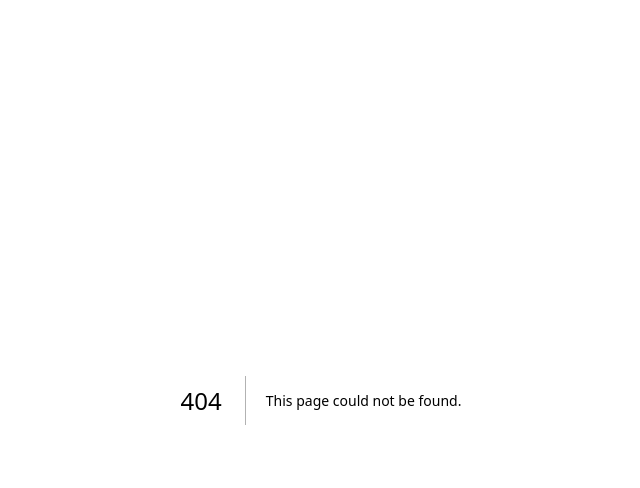
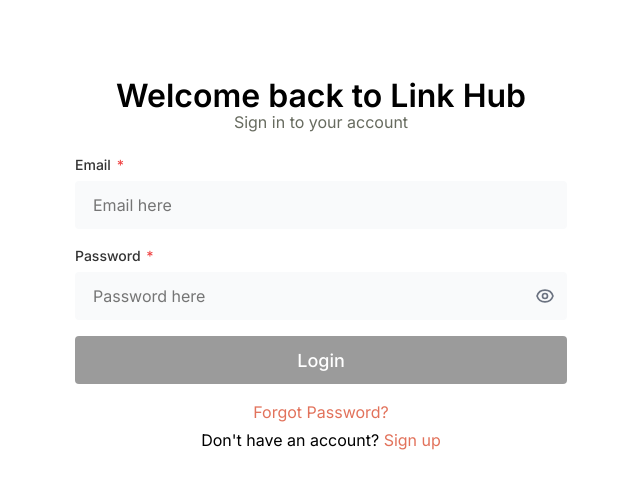
Before and after one commit to AndreRSFC/personal-link-hub, a Next.js app: page /signin in a window 1280 px wide. Before the commit this address had no page. Shown: the top 488 px of the page, without its empty margins (319-959 px from the left). Built offline with nearby package versions, Linux system fonts and the light colour scheme.

Commit message:
feat: add signin and signup route

```diff
--- a/src/app/(public)/dashboard/page.tsx
+++ b/src/app/(protected)/dashboard/page.tsx
@@ -60,6 +60,7 @@ export default function Dashboard() {
       <main className={styled.dashboard__container}>
         <Sidebar />
         <div className={styled.dashboard__content}>
+          {/* qualquer clique abrir um modal do user */}
           <div className={styled.dashboard__user}>
             <UserImage
               src="https://ugc.production.linktr.ee/c848e59a-79c6-4e0a-bcfc-4e6e291b8112_untitled.webp?io=true&size=avatar"
@@ -75,16 +76,20 @@ export default function Dashboard() {
             </div>
           </div>
           <LinksList
+            // biome-ignore lint/suspicious/noExplicitAny: <explanation>
             items={item as any}
+            // biome-ignore lint/suspicious/noExplicitAny: <explanation>
             onItemClick={(item: any) => {
               console.log('Item clicado:', item)
 
               alert(`Clicou em: ${item.title}`)
             }}
+            // biome-ignore lint/suspicious/noExplicitAny: <explanation>
             onReorder={(newItems: any) => {
               console.log('Nova ordem:', newItems)
             }}
           />
+          {/* hover de cada item mostrar icone de editar e abrir um modal geral */}
           <button
             className={styled.addButton}
             onClick={handleAddLink}
--- /dev/null
+++ b/src/app/(public)/signin/page.tsx
@@ -0,0 +1,93 @@
+'use client'
+import { Button } from '@/components/button'
+import { InputField } from '@/components/input'
+import { signIn } from 'next-auth/react'
+import Link from 'next/link'
+import { type ChangeEvent, type FormEvent, useState } from 'react'
+import styles from './signin.module.css'
+
+const SignIn = () => {
+  const [email, setEmail] = useState<string>('')
+  const [password, setPassword] = useState<string>('')
+  const [error, setError] = useState<boolean>(false)
+  const [loading, setLoading] = useState<boolean>(false)
+
+  const handleEmailChange = (e: ChangeEvent<HTMLInputElement>): void => {
+    setEmail(e.target.value)
+  }
+
+  const handlePasswordChange = (e: ChangeEvent<HTMLInputElement>): void => {
+    setPassword(e.target.value)
+  }
+
+  const handleSignIn = async (e: FormEvent): Promise<void> => {
+    e.preventDefault()
+
+    setLoading(true)
+    setError(false)
+
+    try {
+      const result = await signIn('credentials', {
+        email,
+        password,
+        redirect: false,
+      })
+
+      if (result?.error) {
+        setError(true)
+      } else {
+        window.location.href = '/dashboard'
+      }
+    } catch (err) {
+      setError(true)
+    } finally {
+      setLoading(false)
+    }
+  }
+
+  const isButtonDisabled = error || !email || !password
+
+  return (
+    <div className={styles.page}>
+      <main className={styles.page__container}>
+        <div className={styles.page__text}>
+          <h1 className={styles.page__title}>Welcome back to Link Hub</h1>
+          <span className={styles.page__subtitle}>Sign in to your account</span>
+        </div>
+        <form className={styles.page__form} onSubmit={handleSignIn}>
+          <InputField
+            type="email"
+            value={email}
+            placeholder="Email here"
+            label="Email"
+            onChange={handleEmailChange}
+            onError={(hasError: boolean) => setError(hasError)}
+            required
+          />
+
+          <InputField
+            type="password"
+            value={password}
+            placeholder="Password here"
+            label="Password"
+            onChange={handlePasswordChange}
+            onError={(hasError: boolean) => setError(hasError)}
+            required
+          />
+
+          <Button type="submit" disabled={isButtonDisabled} loading={loading}>
+            Login
+          </Button>
+        </form>
+        <div className={styles.page__links}>
+          <Link href="/forgot-password">Forgot Password?</Link>
+          <span>
+            Don't have an account? <Link href="/signup">Sign up</Link>
+          </span>
+        </div>
+      </main>
+    </div>
+  )
+}
+
+export default SignIn
--- /dev/null
+++ b/src/app/(public)/signin/signin.module.css
@@ -0,0 +1,47 @@
+.page {
+  margin-top: 32px;
+  display: flex;
+  align-items: center;
+  justify-content: center;
+  flex-direction: column;
+}
+
+.page__container {
+  max-width: 540px;
+  width: 100%;
+  padding: 24px;
+}
+
+.page__text {
+  display: flex;
+  flex-direction: column;
+  align-items: center;
+  gap: 2px;
+  margin: 24px;
+}
+
+.page__title {
+  font-size: 32px;
+  font-weight: 600;
+  line-height: 1;
+  color: #000;
+}
+
+.page__subtitle {
+  font-size: 16px;
+  line-height: 1;
+  color: #676b5f;
+}
+
+.page__form {
+  width: 100%;
+}
+
+.page__links {
+  display: flex;
+  flex-direction: column;
+  gap: 4px;
+  margin-top: 16px;
+  justify-content: center;
+  align-items: center;
+}
--- /dev/null
+++ b/src/app/(public)/signup/signup.module.css
@@ -0,0 +1,47 @@
+.page {
+  margin-top: 32px;
+  display: flex;
+  align-items: center;
+  justify-content: center;
+  flex-direction: column;
+}
+
+.page__container {
+  max-width: 540px;
+  width: 100%;
+  padding: 24px;
+}
+
+.page__text {
+  display: flex;
+  flex-direction: column;
+  align-items: center;
+  gap: 2px;
+  margin: 24px;
+}
+
+.page__title {
+  font-size: 32px;
+  font-weight: 600;
+  line-height: 1;
+  color: #000;
+}
+
+.page__subtitle {
+  font-size: 16px;
+  line-height: 1;
+  color: #676b5f;
+}
+
+.page__form {
+  width: 100%;
+}
+
+.page__links {
+  display: flex;
+  flex-direction: column;
+  gap: 4px;
+  margin-top: 16px;
+  justify-content: center;
+  align-items: center;
+}
```
Also changed, not shown: src/app/(public)/signup/page.tsx (added, +99 -0 lines), src/app/page.tsx (+24 -115 lines), src/app/(protected)/dashboard/dashboard.module.css (renamed from src/app/(public)/dashboard/dashboard.module.css).
